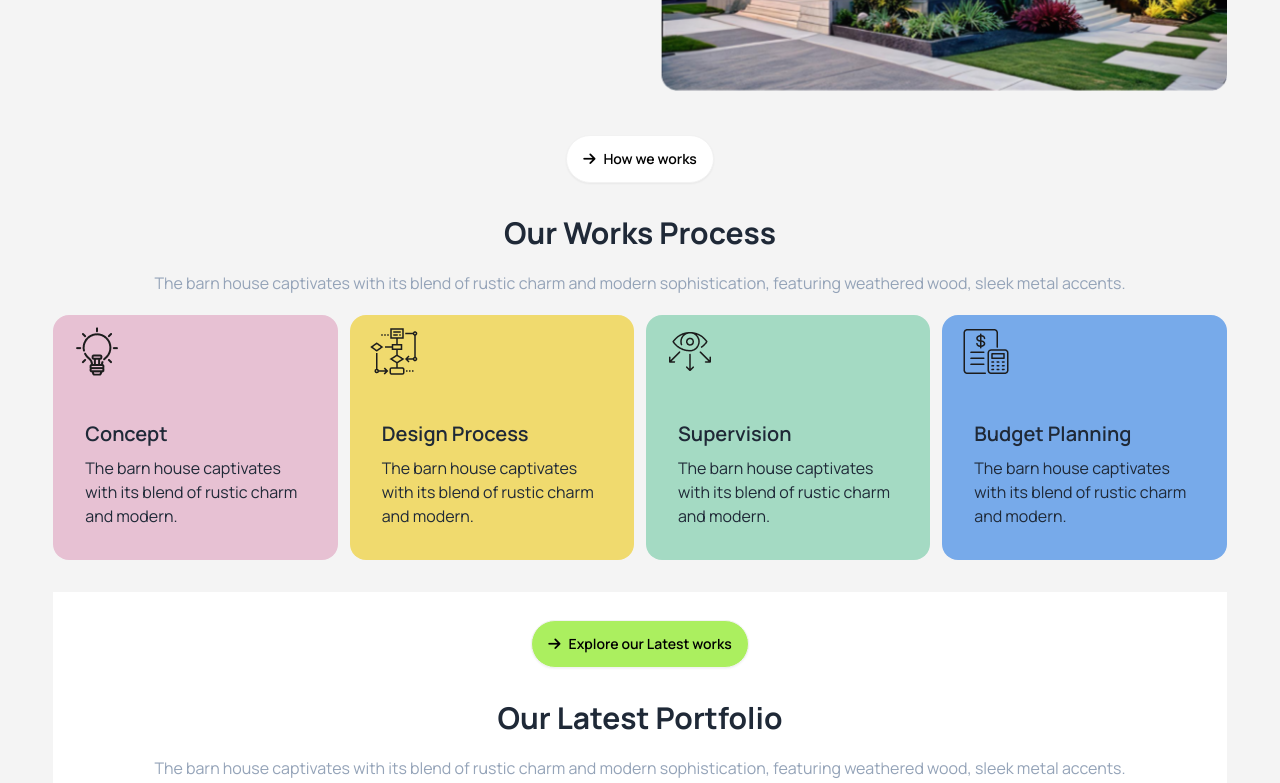
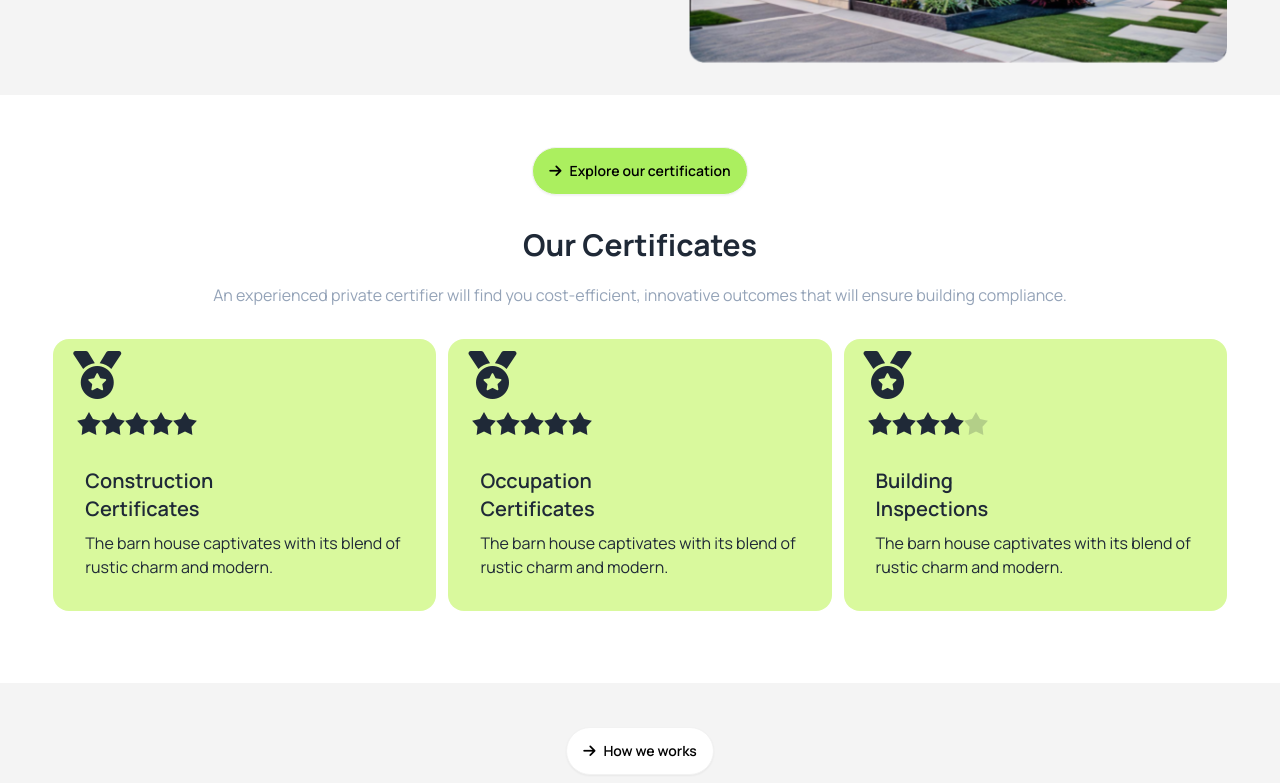
Before and after one commit to khalid199701/programming-hero-assignment3, a plain HTML site: page index.html in a window 1280 px wide. Shown: the part 1363-2146 px from the top of the page. Drawn offline with nearby package versions, Linux system fonts and the light colour scheme.

Commit message:
all done

```diff
--- a/index.html
+++ b/index.html
@@ -96,7 +96,7 @@
     </header>
     <main>
       <!-- about section -->
-      <section class="w-11/12 mx-auto md:my-8 flex flex-col gap-10 lg:flex-row">
+      <section class="w-11/12 mx-auto md:my-8 flex flex-col lg:gap-x-24 lg:flex-row">
         <div class="relative lg:w-1/2">
           <img src="assets/Vector.png" class="hidden lg:block lg: absolute lg:h-6 -left-3 -top-3" alt="">
           <div class="">
@@ -127,8 +127,71 @@
           </div>
 
         </div>
-        <div class="lg:w-1/2">
-          <img class="w-full" src="assets/Rectangle.png" alt="">
+        <div class="about_img lg:w-1/2">
+          <img class="lg:h-fit" src="assets/Rectangle.png" alt="">
+        </div>
+      </section>
+      <!-- certification -->
+      <section class="bg-white py-10">
+        <div class="text-center">
+          <div class="">
+            <button class="btn bg-house-primary text-black rounded-full my-3"><span><i class="fa-solid fa-arrow-right"></i></span>Explore our certification</button>
+          </div>
+          <h2 class="text-3xl font-bold my-5">Our Certificates</h2>
+          <p class="text-slate-400 my-5">An experienced private certifier will find you cost-efficient,  innovative outcomes that will ensure building compliance.</p>
+        </div>
+        <div class="certicate-card w-11/12 mx-auto my-8 text-left grid grid-cols-1 md:grid-cols-3 gap-3">
+          <div class="card bg-lime-200 items-start">
+            <figure class="px-5 py-3 text-5xl">
+              <i class="fa-solid fa-medal"></i>
+            </figure>
+            <div class="rating rating-md mx-4">
+              <input type="radio" name="rating-9" class="rating-hidden" />
+              <input type="radio" name="rating-9" class="mask mask-star-2" />
+              <input type="radio" name="rating-9" class="mask mask-star-2" />
+              <input type="radio" name="rating-9" class="mask mask-star-2" />
+              <input type="radio" name="rating-9" class="mask mask-star-2" />
+              <input type="radio" name="rating-9" class="mask mask-star-2" checked="checked"/>
+            </div>
+            <div class="card-body">
+              <h2 class="card-title">Construction<br>Certificates</h2>
+              <p>The barn house captivates with its blend of rustic charm and modern.</p>
+            </div>
+          </div>
+          <div class="card bg-lime-200 items-start">
+            <figure class="px-5 py-3 text-5xl">
+              <i class="fa-solid fa-medal"></i>
+            </figure>
+            <div class="rating rating-md mx-4">
+              <input type="radio" name="rating-9" class="rating-hidden" />
+              <input type="radio" name="rating-9" class="mask mask-star-2" />
+              <input type="radio" name="rating-9" class="mask mask-star-2" />
+              <input type="radio" name="rating-9" class="mask mask-star-2" />
+              <input type="radio" name="rating-9" class="mask mask-star-2" checked="checked"/>
+              <input type="radio" name="rating-9" class="mask mask-star-2" />
+            </div>
+            <div class="card-body">
+              <h2 class="card-title">Occupation<br>Certificates</h2>
+              <p>The barn house captivates with its blend of rustic charm and modern.</p>
+            </div>
+          </div>
+          <div class="card bg-lime-200 items-start">
+            <figure class="px-5 py-3 text-5xl">
+              <i class="fa-solid fa-medal"></i>
+            </figure>
+            <div class="rating rating-md mx-4">
+              <input type="radio" name="rating-9" class="rating-hidden" />
+              <input type="radio" name="rating-9" class="mask mask-star-2" />
+              <input type="radio" name="rating-9" class="mask mask-star-2" />
+              <input type="radio" name="rating-9" class="mask mask-star-2" />
+              <input type="radio" name="rating-9" class="mask mask-star-2" checked="checked"/>
+              <input type="radio" name="rating-9" class="mask mask-star-2" />
+            </div>
+            <div class="card-body">
+              <h2 class="card-title">Building<br>Inspections</h2>
+              <p>The barn house captivates with its blend of rustic charm and modern.</p>
+            </div>
+          </div>
         </div>
       </section>
       <!-- work process -->
@@ -232,9 +295,9 @@
         <section class="form contianer bg-formBg bg-no-repeat py-8">
           <div class="text-center">
             <div class="">
-              <button class="btn bg-house-primary text-black rounded-full my-3"><span><i class="fa-solid fa-arrow-right"></i></span>Explore our Latest works</button>
+              <button class="btn bg-house-primary text-black rounded-full my-3"><span><i class="fa-solid fa-arrow-right"></i></span>Let's Connect</button>
             </div>
-            <h2 class="text-3xl font-bold my-5">Our Latest Portfolio</h2>
+            <h2 class="text-3xl font-bold my-5">Let's Discuss Next Project</h2>
             <p class="text-slate-400 my-5">The barn house captivates with its blend of rustic charm and modern sophistication, featuring weathered wood, sleek metal accents.</p>
           </div>
           <form action="" class="w-11/12 mx-auto items-center">
@@ -261,7 +324,7 @@
     </main>
     <footer class="bg-footer_color py-5 items-center">
       <div>
-        <div class="text-center">
+        <div class="text-center w-11/12 mx-auto">
           <span><i class="fa-solid fa-arrow-right bg-house-primary rounded-full px-1 py-1 -rotate-45"></i></span> <a class="text-2xl text-white font-bold">Rinterio</a>
           <p class="text-slate-400 my-5">The barn house captivates with its blend of rustic charm and modern sophistication, featuring weathered wood, sleek metal accents.</p>
         </div>
```
